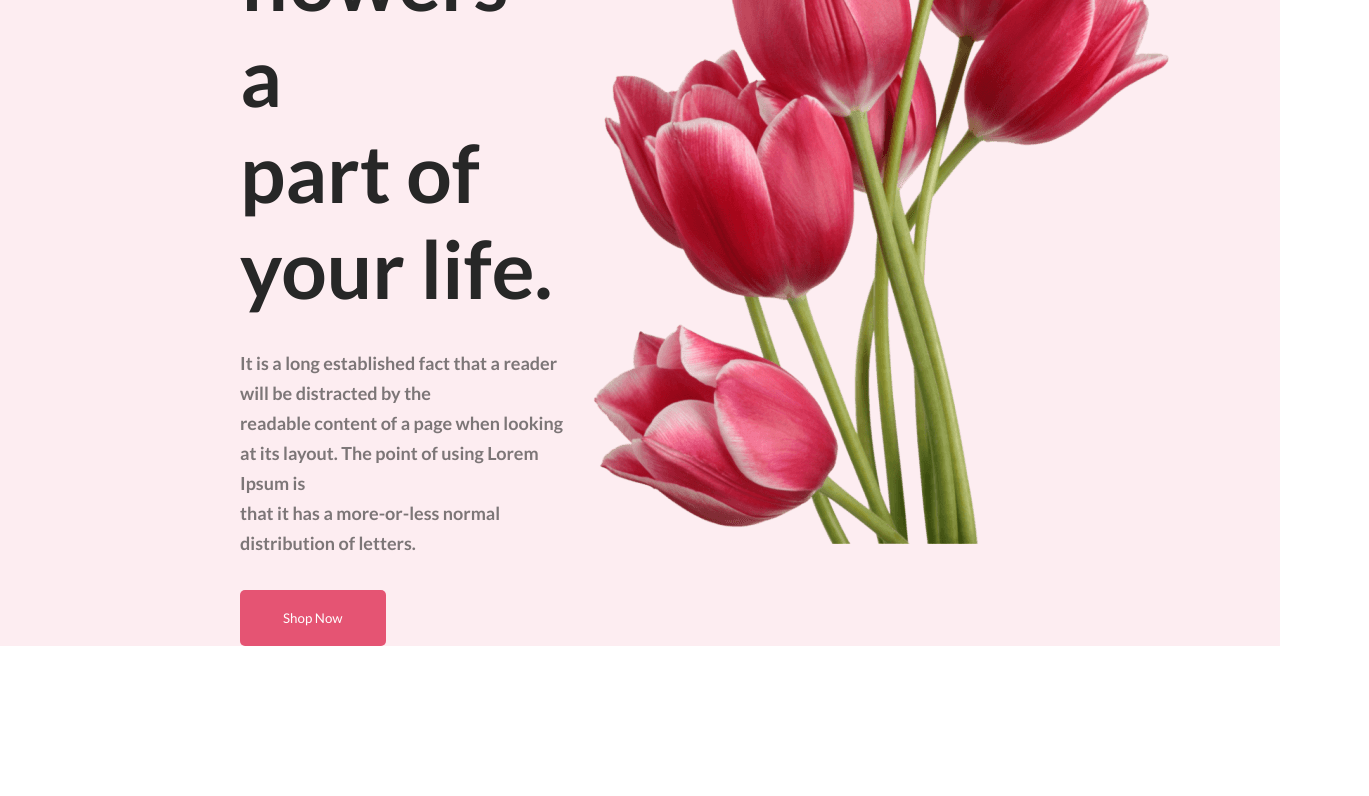
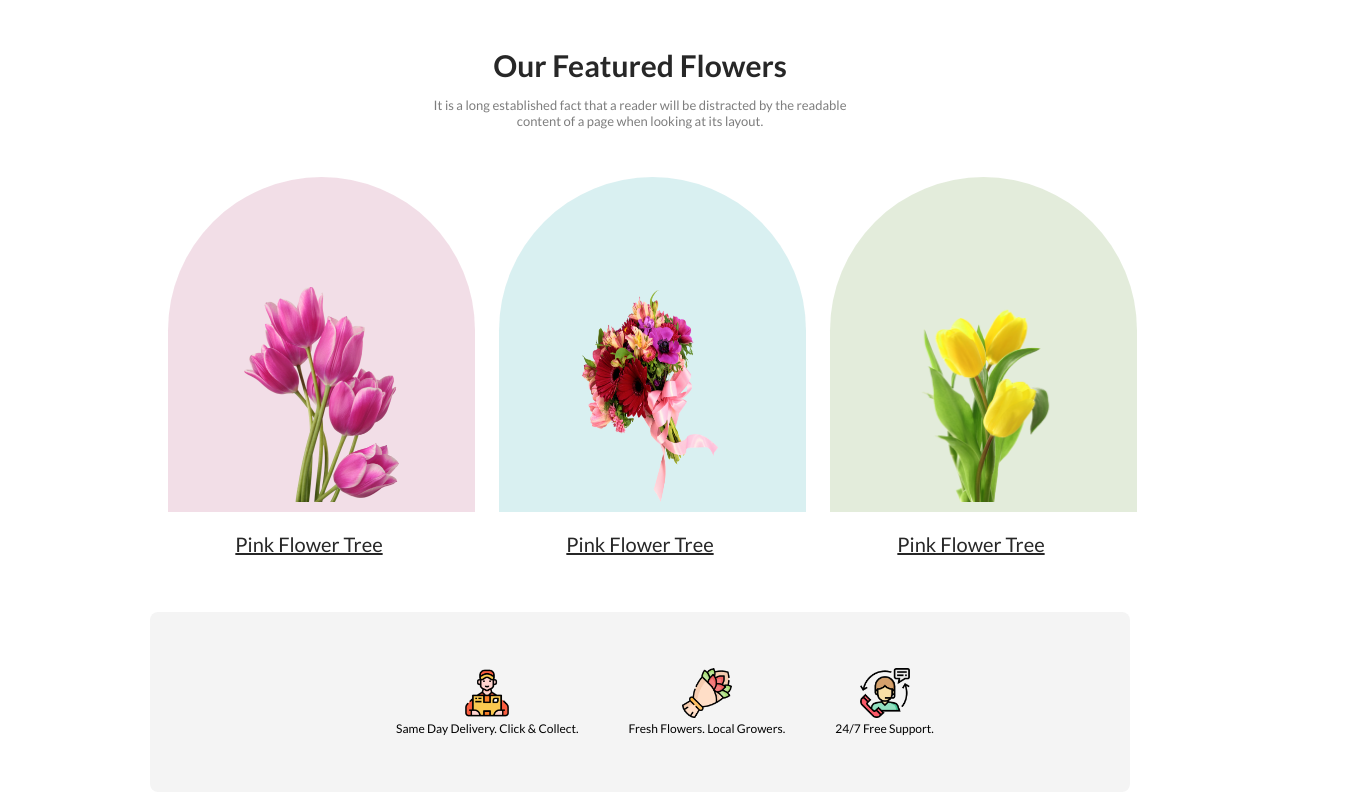
Before and after one commit to gsmkawsar/flower-shop, a plain HTML site: page index.html in a window 1280 px wide. Shown: the part 406-1202 px from the top of the page, 1369 px wide, since content can reach past the window. Drawn offline with Linux system fonts and the light colour scheme.

Commit message:
support bx

```diff
--- a/index.html
+++ b/index.html
@@ -57,6 +57,25 @@
 
         </div>
 
+       <div class="Support-box">
+
+            <div class="support">
+                <img class="support-img" src="./image/Group 57.png" alt="">
+                <p class="support-text">Same Day Delivery. Click & Collect.</p>
+            </div>
+
+            <div class="support">
+                <img class="support-img" src="./image/Group 58.png" alt="">
+                <p class="support-text">Fresh Flowers. Local Growers.</p>
+            </div>
+            <div class="support">
+                <img class="support-img" src="./image/Group 59.png" alt="">
+                <p class="support-text">24/7 Free Support.</p>
+            </div>
+
+
+       </div>
+
     </main>
     <footer>
 
--- a/style.css
+++ b/style.css
@@ -13,37 +13,36 @@
     align-items: center;
     justify-content: space-between;
     padding: 50px 240px 0px;
+
 }
 
 .header-image{
-    width: 635px;
-    height: 800px;
+    width: 280px;
+    height: 350px;
+
 
 }
 .titel-text{
     color: #272727;
     font-weight: 800;
-    margin-bottom: 32px;
-    font-size: 80px;
+    margin-bottom: 16px;
+    font-size: 40px;
 
 }
 
 .header-text{
     color: rgba(39, 39, 39, 0.60);
-    font-family: Lato;
-    font-size: 18px;
-    font-style: normal;
-    font-weight: bold;
-    line-height: 30px;
+    font-size: 13px;
+
 }
 
 .btn-prymary{
-    padding: 20px 43px;
+    padding: 10px 20px;
     background-color: #E55473;
     color: white;
     border: 0;
     border-radius: 5px;
-    margin-top: 32px;
+    margin-top: 14px;
 
 }
 
@@ -52,16 +51,16 @@
 .Featured-titel{
     color: #272727;
     text-align: center;
-    font-size: 40px;
-    margin-top: 178px;
+    font-size: 30px;
+    margin-top: 50px;
     font-weight: bold;
 }
 .Featured-text{
     color: rgba(39, 39, 39, 0.60);
     text-align: center;
-    font-size: 18px;
+    font-size: 13px;
     font-weight: 400;
-    margin-top: 24px;
+    margin-top: 14px;
 }
 
 .Featured-contenar{
@@ -101,17 +100,44 @@
 
 
 .flower-img{
-    width: 310px;
-    height: 428px;
+    width: 155px;
+    height: 215px;
     margin: 110px 76px 0px 76px;
 }
 
 .Pink-Flower{
     color: #272727;
     text-align: center;
-    font-size: 24px;
+    font-size: 20px;
     line-height: 35px;
     text-decoration-line: underline;
 
 
 }
+
+/* support styles */
+
+.Support-box{
+    display: flex;
+    border-radius: 8px;
+    background: rgba(39, 39, 39, 0.05);
+    margin: 50px 150px;
+    align-items: center;
+    justify-content: center;
+    height: 180px;
+
+
+
+}
+.support{
+    text-align: center;
+    margin-left:  50px;
+}
+
+.support-img{
+    width: 50px;
+}
+
+.support-text{
+    font-size: 12px;
+}
```
